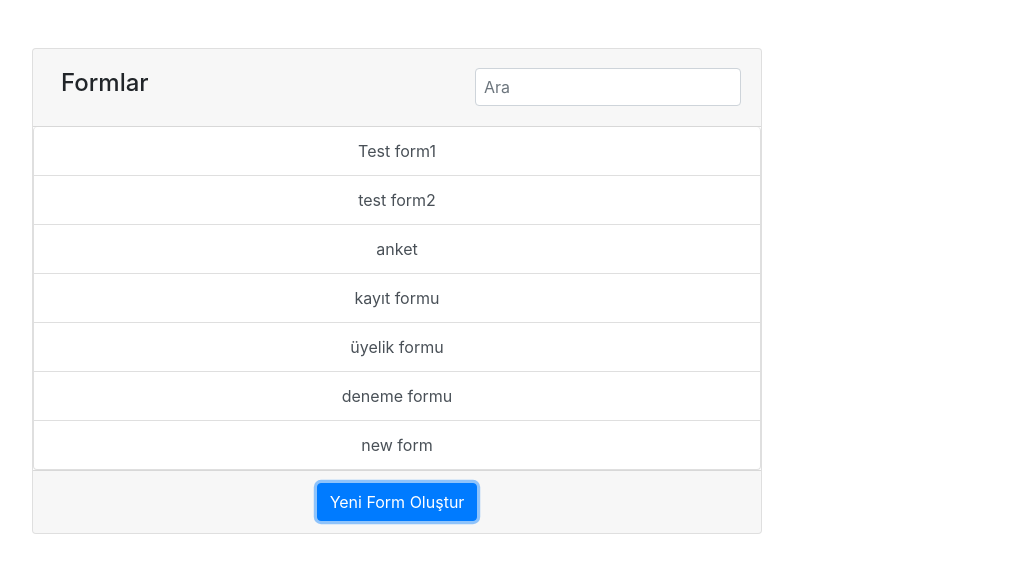
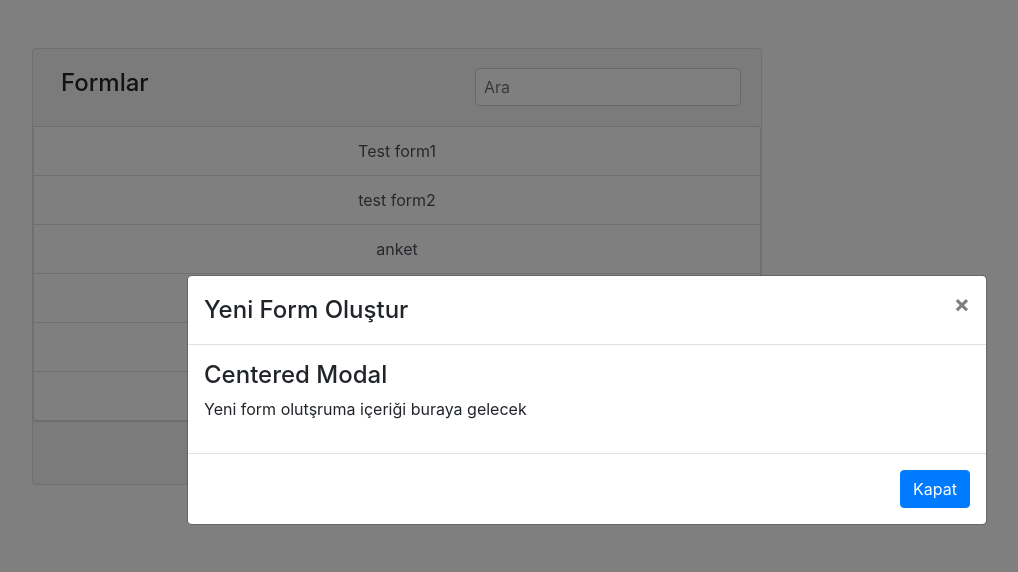
Before and after one commit to bkorumaz/dynamic-form-creator, a React (Create React App) app: page / in a window 1280 px wide. Both pictures are taken after a click on the button "Yeni Form Oluştur". Shown: the top 572 px of the page, without its empty margins (53-1071 px from the left). Built offline with nearby package versions, Linux system fonts and the light colour scheme.

Commit message:
added empty modal for new form creating apge

```diff
--- a/src/App.js
+++ b/src/App.js
@@ -5,8 +5,11 @@
 import FormList from "./components/form-list.component";
 import { useSelector, useDispatch } from 'react-redux';
 import { createForm } from './redux/root-reducer'
+import { Modal } from "react-bootstrap";
+
 
 function App() {
+  const [modalShow, setModalShow] = React.useState(false);
   const [searchField, setSearchField] = useState("");
   const forms = useSelector(state => state.formList);
 
@@ -34,13 +37,44 @@
               </div>
               <FormList forms={forms} searchField={searchField} />
               <div className="card-footer">
-                <Button variant="btn btn-primary" onClick={() => dispatch(createForm({name: "new form"}))}>Yeni Form Oluştur</Button>
+                <Button variant="btn btn-primary" onClick={() => setModalShow(true)}>Yeni Form Oluştur</Button>
               </div>
             </div>
           </div>
         </div>
       </div>
+      <MyVerticallyCenteredModal
+        show={modalShow}
+        onHide={() => setModalShow(false)}
+      />
     </div>
   );
 }
 export default App;
+
+
+function MyVerticallyCenteredModal(props) {
+  return (
+    <Modal
+      {...props}
+      size="lg"
+      aria-labelledby="contained-modal-title-vcenter"
+      centered
+    >
+      <Modal.Header closeButton>
+        <Modal.Title id="contained-modal-title-vcenter">
+          Yeni Form Oluştur
+        </Modal.Title>
+      </Modal.Header>
+      <Modal.Body>
+        <h4>Centered Modal</h4>
+        <p>
+          Yeni form olutşruma içeriği buraya gelecek
+        </p>
+      </Modal.Body>
+      <Modal.Footer>
+        <Button onClick={props.onHide}>Kapat</Button>
+      </Modal.Footer>
+    </Modal>
+  );
+}
```
